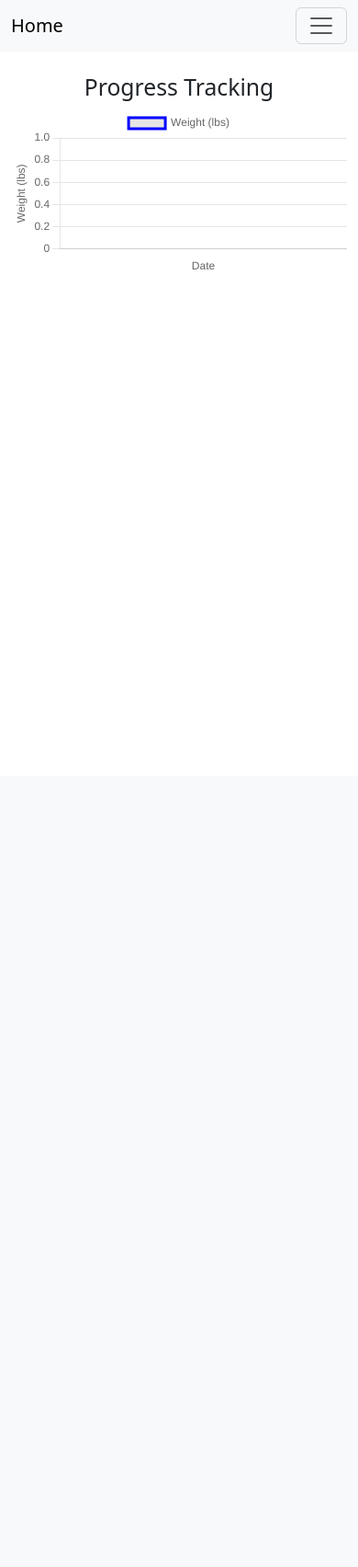
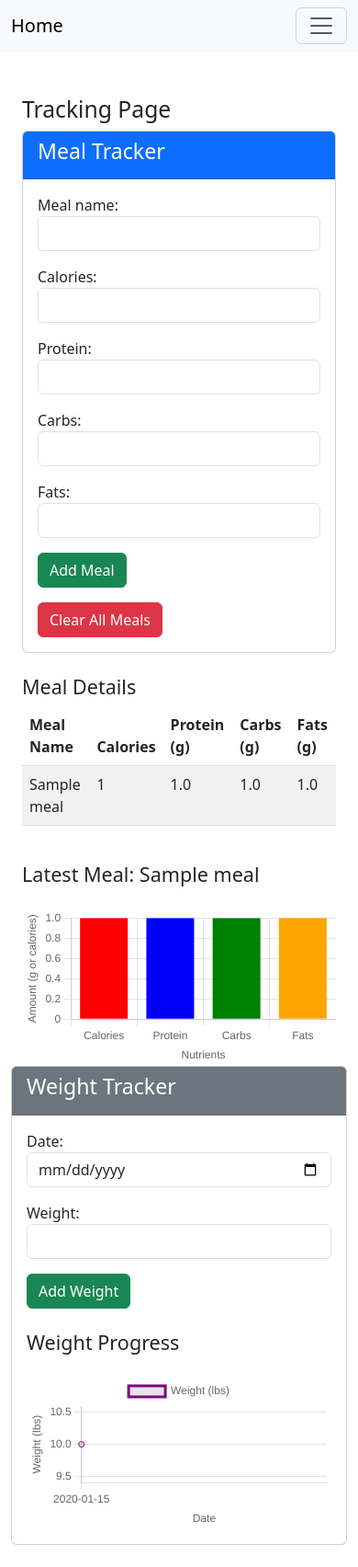
Before and after one commit to CooperWeinhold/FitnessWebsiteFinal, a Django app: page /tracking/ in a window 390 px wide. Shown: the whole page at 92% size. Before the commit the page ends 293 px from the top, so only its background shows below. Run offline with Django 5.2, Linux system fonts and the light colour scheme; a user stored in the database is signed in; tables that the repository leaves empty hold one stand-in row (values such as "Sample post").

Commit message:
Finished Progress Tracking Page.

```diff
--- a/fitnesspage/myapp/forms.py
+++ b/fitnesspage/myapp/forms.py
@@ -2,7 +2,7 @@
 from django import forms
 from django.contrib.auth.models import User
 from django.contrib.auth.forms import UserCreationForm
-from .models import Profile
+from .models import Profile, Meal, WeightTracking
 
 # User Registration Form (customize fields if needed)
 class RegisterForm(UserCreationForm):
@@ -15,3 +15,26 @@ class ProfileForm(forms.ModelForm):
     class Meta:
         model = Profile
         fields = ['current_weight', 'goal_weight', 'timeline', 'height', 'age', 'gender', 'activity_level']
+
+class MealForm(forms.ModelForm):
+    class Meta:
+        model = Meal
+        fields = ['meal_name', 'calories', 'protein', 'carbs', 'fats']
+        widgets = {
+            'meal_name': forms.TextInput(attrs={'class': 'form-control'}),
+            'calories': forms.NumberInput(attrs={'class': 'form-control'}),
+            'protein': forms.NumberInput(attrs={'class': 'form-control'}),
+            'carbs': forms.NumberInput(attrs={'class': 'form-control'}),
+            'fats': forms.NumberInput(attrs={'class': 'form-control'}),
+        }
+
+
+
+class WeightForm(forms.ModelForm):
+    class Meta:
+        model = WeightTracking
+        fields = ['date', 'weight']
+        widgets = {
+            'date': forms.DateInput(attrs={'type': 'date', 'class': 'form-control'}),
+            'weight': forms.NumberInput(attrs={'class': 'form-control'}),
+        }
--- a/fitnesspage/myapp/templates/myapp/tracking.html
+++ b/fitnesspage/myapp/templates/myapp/tracking.html
@@ -1,43 +1,190 @@
-{% extends "myapp/base.html" %}
-
-{% block title %}Progress Tracking{% endblock %}
+{% extends 'myapp/base.html' %}
 
 {% block content %}
-    <h2 class="text-center">Progress Tracking</h2>
-    <canvas id="weightChart"></canvas>
+<div class="container mt-5">
+    <h2>Tracking Page</h2>
+
+    <!-- Meal Tracker Section -->
+    <div class="row">
+        <div class="col-md-6">
+            <div class="card mb-4">
+                <div class="card-header bg-primary text-white">
+                    <h3>Meal Tracker</h3>
+                </div>
+                <div class="card-body">
+                    <form method="post">
+                        {% csrf_token %}
+                        {{ meal_form.as_p }}
+                        <button type="submit" name="meal_submit" class="btn btn-success">Add Meal</button>
+                    </form>
+                    <form method="post" class="mt-3">
+                        {% csrf_token %}
+                        <button type="submit" name="clear_meals" class="btn btn-danger">Clear All Meals</button>
+                    </form>
+                </div>
+            </div>
+        </div>
+        <div class="col-md-6">
+            <h4>Meal Details</h4>
+            <table class="table table-striped">
+                <thead>
+                    <tr>
+                        <th>Meal Name</th>
+                        <th>Calories</th>
+                        <th>Protein (g)</th>
+                        <th>Carbs (g)</th>
+                        <th>Fats (g)</th>
+                    </tr>
+                </thead>
+                <tbody>
+                    {% for meal in meals %}
+                    <tr>
+                        <td>{{ meal.meal_name }}</td>
+                        <td>{{ meal.calories }}</td>
+                        <td>{{ meal.protein }}</td>
+                        <td>{{ meal.carbs }}</td>
+                        <td>{{ meal.fats }}</td>
+                    </tr>
+                    {% endfor %}
+                </tbody>
+            </table>
+        </div>
+    </div>
+
+    <!-- Bar Graph for Latest Meal -->
+    {% if latest_meal %}
+    <h4 class="mt-4">Latest Meal: {{ latest_meal.meal_name }}</h4>
+    <canvas id="mealChart" class="mt-4"></canvas>
+    {% else %}
+    <p class="text-muted mt-3">No meals have been added yet. Add a meal to see details!</p>
+    {% endif %}
+</div>
 
 <script src="https://cdn.jsdelivr.net/npm/chart.js"></script>
 <script>
-        const ctx = document.getElementById('weightChart').getContext('2d');
-        const weightChart = new Chart(ctx, {
-            type: 'line',
+    {% if latest_meal %}
+    const mealCtx = document.getElementById('mealChart').getContext('2d');
+    new Chart(mealCtx, {
+        type: 'bar',
         data: {
-                labels: {{ labels|safe }},  // Dates for the x-axis
+            labels: ['Calories', 'Protein', 'Carbs', 'Fats'],
             datasets: [{
-                    label: 'Weight (lbs)',
-                    data: {{ weights|safe }},  // Weights for the y-axisi
-                    fill: false,
-                    borderColor: 'blue',
-                    tension: 0.1
+                label: 'Meal Nutrition',
+                data: [{{ latest_meal.calories }}, {{ latest_meal.protein }}, {{ latest_meal.carbs }}, {{ latest_meal.fats }}],
+                backgroundColor: ['red', 'blue', 'green', 'orange']
             }]
         },
         options: {
+            responsive: true,
+            plugins: {
+                legend: { display: false },
+            },
+            scales: {
+                x: { title: { display: true, text: 'Nutrients' } },
+                y: { title: { display: true, text: 'Amount (g or calories)' } }
+            }
+        }
+    });
+    {% endif %}
+</script>
+
+    <!-- Weight Tracker Section -->
+    <div class="card mb-4">
+        <div class="card-header bg-secondary text-white">
+            <h3>Weight Tracker</h3>
+        </div>
+        <div class="card-body">
+            <form method="post">
+                {% csrf_token %}
+                {{ weight_form.as_p }}
+                <button type="submit" name="weight_submit" class="btn btn-success">Add Weight</button>
+            </form>
+
+            {% if weights %}
+            <h4 class="mt-4">Weight Progress</h4>
+            <canvas id="weightChart" class="mt-4"></canvas>
+            {% else %}
+            <p class="text-muted mt-3">No weight data available yet. Add your first weight entry to see progress!</p>
+            {% endif %}
+        </div>
+    </div>
+</div>
+
+<script src="https://cdn.jsdelivr.net/npm/chart.js"></script>
+<script>
+    // Macro Chart
+    {% if total_macros %}
+    const macroCtx = document.getElementById('macroChart').getContext('2d');
+    const macroData = JSON.parse('{{ total_macros|safe }}');
+    const macroLabels = macroData.map(item => item.date);
+    const macroDatasets = [
+        { label: 'Calories', data: macroData.map(item => item.total_calories), borderColor: 'red', fill: false },
+        { label: 'Protein (g)', data: macroData.map(item => item.total_protein), borderColor: 'blue', fill: false },
+        { label: 'Carbs (g)', data: macroData.map(item => item.total_carbs), borderColor: 'green', fill: false },
+        { label: 'Fats (g)', data: macroData.map(item => item.total_fats), borderColor: 'orange', fill: false }
+    ];
+
+    new Chart(macroCtx, {
+        type: 'line',
+        data: {
+            labels: macroLabels,
+            datasets: macroDatasets
+        },
+        options: {
+            responsive: true,
+            plugins: {
+                legend: {
+                    position: 'top',
+                },
+            },
             scales: {
                 x: {
-                        title: {
-                            display: true,
-                            text: 'Date'
-                        }
+                    title: { display: true, text: 'Date' }
                 },
                 y: {
-                        title: {
-                            display: true,
-                            text: 'Weight (lbs)'
-                        },
-                        beginAtZero: false
+                    title: { display: true, text: 'Macros (g or calories)' }
                 }
             }
         }
     });
+    {% endif %}
+
+    // Weight Chart
+    {% if weights %}
+    const weightCtx = document.getElementById('weightChart').getContext('2d');
+    const weightData = JSON.parse('{{ weights|safe }}');
+    const weightLabels = weightData.map(item => item.date);
+    const weightValues = weightData.map(item => item.weight);
+
+    new Chart(weightCtx, {
+        type: 'line',
+        data: {
+            labels: weightLabels,
+            datasets: [{
+                label: 'Weight (lbs)',
+                data: weightValues,
+                borderColor: 'purple',
+                fill: false,
+            }]
+        },
+        options: {
+            responsive: true,
+            plugins: {
+                legend: {
+                    position: 'top',
+                },
+            },
+            scales: {
+                x: {
+                    title: { display: true, text: 'Date' }
+                },
+                y: {
+                    title: { display: true, text: 'Weight (lbs)' }
+                }
+            }
+        }
+    });
+    {% endif %}
 </script>
+
 {% endblock %}
--- a/fitnesspage/myapp/views.py
+++ b/fitnesspage/myapp/views.py
@@ -5,13 +5,13 @@ from django.contrib.auth.decorators import login_required
 from django.contrib.auth.forms import UserCreationForm
 from django.http import HttpResponseRedirect
 from django.urls import reverse
-from .forms import RegisterForm, ProfileForm
-from .models import Profile, Exercise, Progress
+from .forms import RegisterForm, ProfileForm, MealForm, WeightForm
+from django.db.models import Sum
+from .models import Profile, Exercise, Progress, Meal, WeightTracking
 from django.utils import timezone
-from .models import Progress
 from django.contrib.auth.views import LoginView
 from django.shortcuts import render
-
+import json
 
 def new_homepage(request):
     return render(request, 'myapp/new_homepage.html')
@@ -224,27 +224,56 @@ def exercises(request):
 
     return render(request, 'myapp/exercises.html', {'exercises': exercises})
 # Progress tracking page
-@login_required
 def tracking(request):
-    # Get the current year
-    current_year = timezone.now().year
+    # Initialize forms
+    meal_form = MealForm()
+    weight_form = WeightForm()
 
-    # Retrieve the user's weight entries for the current year
-    progress_data = Progress.objects.filter(user=request.user, date__year=current_year).order_by('date')
+    # Handle Meal Form Submission
+    if request.method == "POST" and 'meal_submit' in request.POST:
+        meal_form = MealForm(request.POST)
+        if meal_form.is_valid():
+            meal = meal_form.save(commit=False)
+            meal.user = request.user
+            meal.save()
+            return redirect('tracking')  # Refresh to display updates
 
-    # Prepare data for the chart
-    labels = []
-    weights = []
-    for entry in progress_data:
-        labels.append(entry.date.strftime('%b %d'))  # Format date as "Month Day", e.g., "Nov 10"
-        weights.append(entry.weight)
+        # Handle clear action
+        if request.method == "POST" and 'clear_meals' in request.POST:
+            Meal.objects.filter(user=request.user).delete()
+            return redirect('tracking')  # Refresh to display updates
 
-    # Pass the labels and weights to the template for chart rendering
+    # Handle Weight Form Submission
+    if request.method == "POST" and 'weight_submit' in request.POST:
+        weight_form = WeightForm(request.POST)
+        if weight_form.is_valid():
+            weight_entry = weight_form.save(commit=False)
+            weight_entry.user = request.user
+            weight_entry.save()
+
+    # Get Meal Data
+    meals = Meal.objects.filter(user=request.user).order_by('-id')
+    latest_meal = meals.first()
+
+
+    # Get Weight Data
+    weights = [
+        {
+            "date": item["date"].strftime('%Y-%m-%d'),
+            "weight": item["weight"]
+        }
+        for item in WeightTracking.objects.filter(user=request.user).order_by('date').values('date', 'weight')
+    ]
+
+    # Pass data to the template
     return render(request, 'myapp/tracking.html', {
-        'labels': labels,
-        'weights': weights
+        'meal_form': meal_form,
+        'meals': meals,
+        'latest_meal': latest_meal,
+        'weight_form': weight_form,
+          # Convert to JSON string
+        'weights': json.dumps(weights),  # Convert to JSON string
     })
-
 
 # Recipe ideas page
 def recipes(request):
```
Also changed, not shown: fitnesspage/myapp/models.py (+24 -0 lines), fitnesspage/myapp/migrations/0004_meal_weighttracking.py (added), fitnesspage/myapp/migrations/0005_remove_meal_date.py (added). Lines whose indentation alone changed are shown as unchanged.
